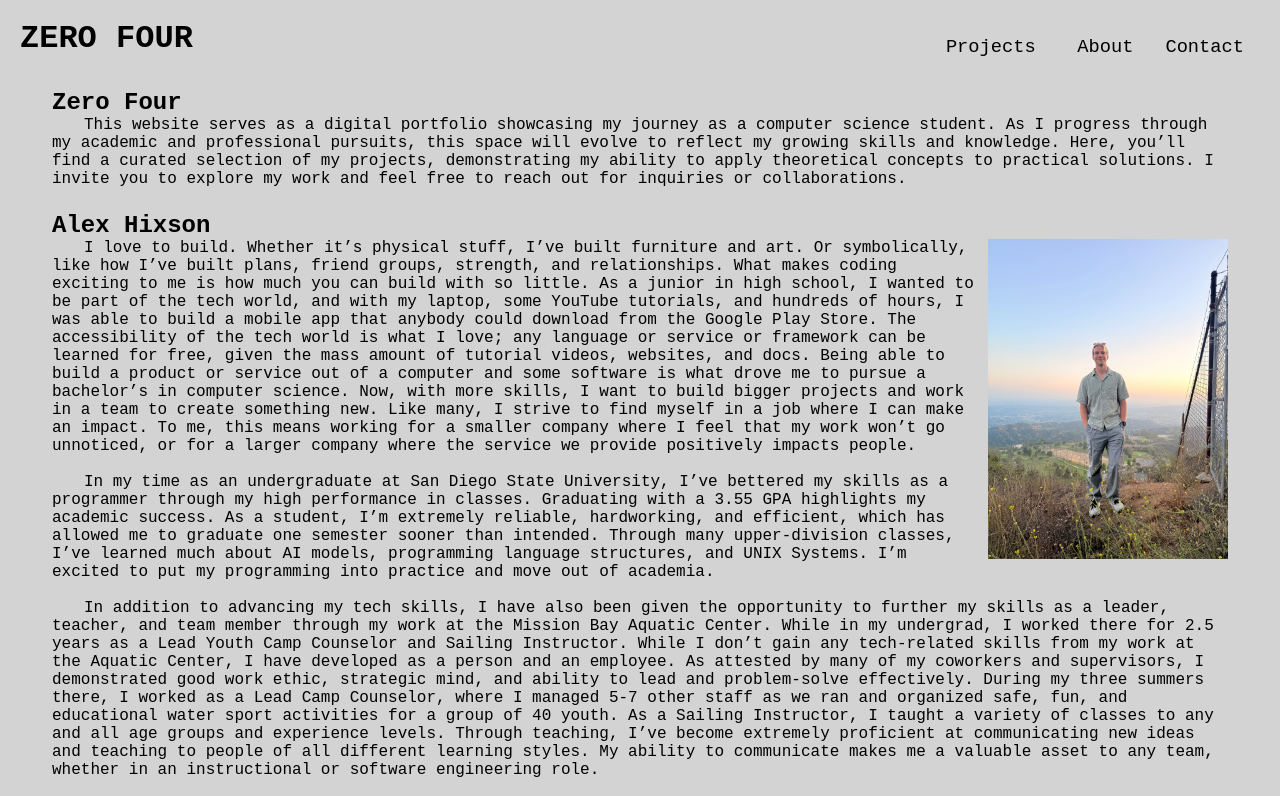
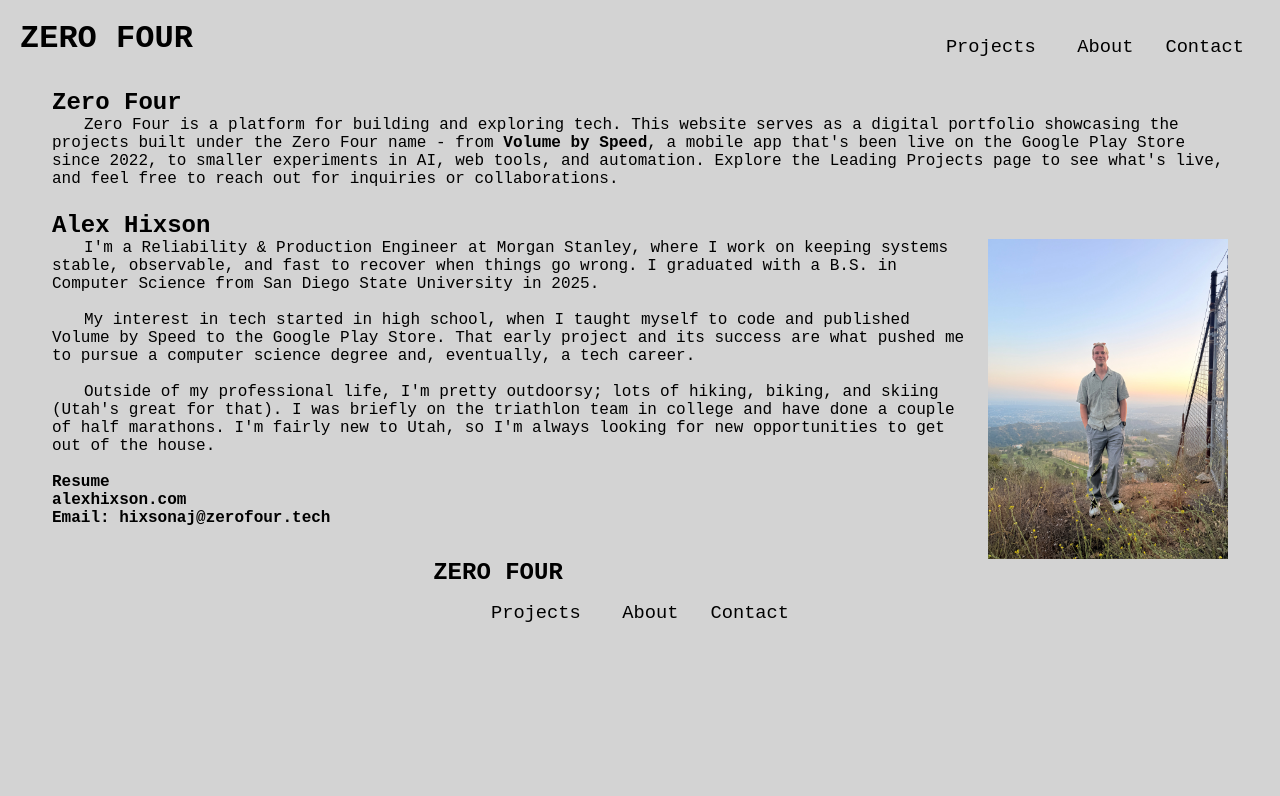
Before and after one commit to hixsonaj/zero_four_website, a React (Create React App) app: page /about in a window 1280 px wide. Shown: the top 796 px of the page. Built offline with nearby package versions, Linux system fonts and the light colour scheme.

Commit message:
Rewrite About page bio and add Volume by Speed link
Replace outdated student bio with current role at Morgan Stanley and
graduation info, refresh the Zero Four intro, and link "Volume by
Speed" to its project page.

```diff
--- a/src/About.css
+++ b/src/About.css
@@ -13,6 +13,16 @@
 }
 
 .About_Container h4 a:hover{
+  text-decoration: underline;
+}
+
+.About_Container .Inline_Link{
+  color: black;
+  font-weight: bold;
+  text-decoration: none;
+}
+
+.About_Container .Inline_Link:hover{
   text-decoration: underline;
 }
 
--- a/src/About.js
+++ b/src/About.js
@@ -1,18 +1,18 @@
+import { Link } from "react-router-dom";
 import './About.css';
 
 export default function About() {
   return(
     <div className='About_Container'>
-      <h2>Zero Four</h2><span>&emsp;&emsp;This website serves as a digital portfolio showcasing my journey as a computer science student. As I progress through my academic and professional pursuits, this space will evolve to reflect my growing skills and knowledge. Here, you’ll find a curated selection of my projects, demonstrating my ability to apply theoretical concepts to practical solutions. I invite you to explore my work and feel free to reach out for inquiries or collaborations.</span>
+      <h2>Zero Four</h2><span>&emsp;&emsp;Zero Four is a platform for building and exploring tech. This website serves as a digital portfolio showcasing the projects built under the Zero Four name - from <Link className="Inline_Link" to={"/projects/volume_by_speed"}>Volume by Speed</Link>, a mobile app that's been live on the Google Play Store since 2022, to smaller experiments in AI, web tools, and automation. Explore the Leading Projects page to see what's live, and feel free to reach out for inquiries or collaborations.</span>
       <h2>Alex Hixson</h2>
       <span>      <img
         className="Alex_Hixson"
         src={'/project_images/Alex_Hixson.jpg'}
         alt={'Alex Hixson'}
-      />&emsp;&emsp;I love to build. Whether it’s physical stuff, I’ve built furniture and art. Or symbolically, like how I’ve built plans, friend groups, strength, and relationships. What makes coding exciting to me is how much you can build with so little. As a junior in high school, I wanted to be part of the tech world, and with my laptop, some YouTube tutorials, and hundreds of hours, I was able to build a mobile app that anybody could download from the Google Play Store. The accessibility of the tech world is what I love; any language or service or framework can be learned for free, given the mass amount of tutorial videos, websites, and docs. Being able to build a product or service out of a computer and some software is what drove me to pursue a bachelor’s in computer science. Now, with more skills, I want to build bigger projects and work in a team to create something new. Like many, I strive to find myself in a job where I can make an impact. To me, this means working for a smaller company where I feel that my work won’t go unnoticed, or for a larger company where the service we provide positively impacts people. <br/><br/>
-        &emsp;&emsp;In my time as an undergraduate at San Diego State University, I’ve bettered my skills as a programmer through my high performance in classes. Graduating with a 3.55 GPA highlights my academic success. As a student, I’m extremely reliable, hardworking, and efficient, which has allowed me to graduate one semester sooner than intended. Through many upper-division classes, I’ve learned much about AI models, programming language structures, and UNIX Systems. I’m excited to put my programming into practice and move out of academia. <br/><br/>
-        &emsp;&emsp;In addition to advancing my tech skills, I have also been given the opportunity to further my skills as a leader, teacher, and team member through my work at the Mission Bay Aquatic Center. While in my undergrad, I worked there for 2.5 years as a Lead Youth Camp Counselor and Sailing Instructor. While I don’t gain any tech-related skills from my work at the Aquatic Center, I have developed as a person and an employee. As attested by many of my coworkers and supervisors, I demonstrated good work ethic, strategic mind, and ability to lead and problem-solve effectively. During my three summers there, I worked as a Lead Camp Counselor, where I managed 5-7 other staff as we ran and organized safe, fun, and educational water sport activities for a group of 40 youth. As a Sailing Instructor, I taught a variety of classes to any and all age groups and experience levels. Through teaching, I’ve become extremely proficient at communicating new ideas and teaching to people of all different learning styles. My ability to communicate makes me a valuable asset to any team, whether in an instructional or software engineering role.<br/><br/>
-        &emsp;&emsp;Ultimately, I envision myself continuing to build, both in ways that involve tech and software, and as an adult and professional. The foundation I’ve built through my academic success, leadership experience, and passion for technology has prepared me to take on real-world challenges with creativity and confidence. I’m eager to be part of a team where I can continue to learn, build, and apply my technical and personal skills and help create products that make a meaningful impact.
+      />&emsp;&emsp;I'm a Reliability & Production Engineer at Morgan Stanley, where I work on keeping systems stable, observable, and fast to recover when things go wrong. I graduated with a B.S. in Computer Science from San Diego State University in 2025.<br/><br/>
+        &emsp;&emsp;My interest in tech started in high school, when I taught myself to code and published Volume by Speed to the Google Play Store. That early project and its success are what pushed me to pursue a computer science degree and, eventually, a tech career.<br/><br/>
+        &emsp;&emsp;Outside of my professional life, I'm pretty outdoorsy; lots of hiking, biking, and skiing (Utah's great for that). I was briefly on the triathlon team in college and have done a couple of half marathons. I'm fairly new to Utah, so I'm always looking for new opportunities to get out of the house.
       </span>
       <h4>
         <br/>
```
